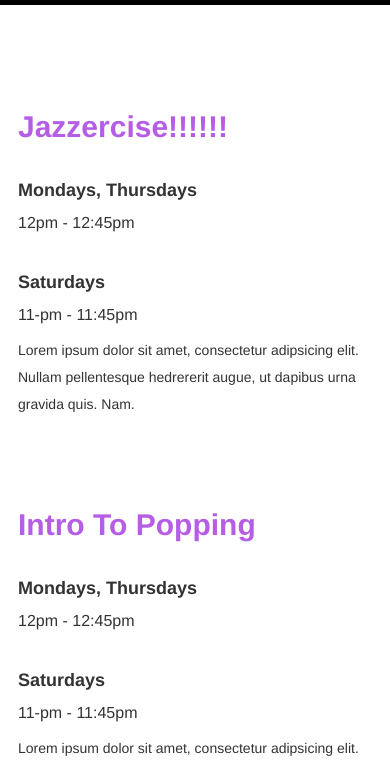
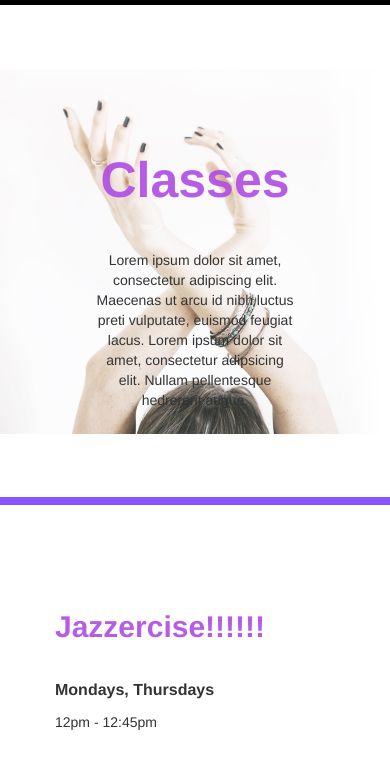
Before and after one commit to Space2020/pyt-dance, a plain HTML site: page classes.html in a window 390 px wide. Shown: the part 35-803 px from the top of the page. Drawn offline with nearby package versions, Linux system fonts and the light colour scheme.

Commit message:
mostly finished with classes page, add media queries for top section

```diff
--- a/classes.html
+++ b/classes.html
@@ -24,6 +24,15 @@
          </nav>
        </div>
      </header>
+     <section>
+       <div class="classes-box">
+             <div class="classes-content">
+               <div class="col-md-offset-6">
+               <h1> Classes </h1>
+               <p>Lorem ipsum dolor sit amet, consectetur adipiscing elit. Maecenas ut arcu id nibh luctus preti vulputate, euismod feugiat lacus. Lorem ipsum dolor sit amet, consectetur adipsicing elit. Nullam pellentesque hedrererit augue.</p>
+             </div>
+           </div>
+     </section>
        <section>
          <div class="popping-schedule">
            <div class="popping-box">
--- a/resources/style.css
+++ b/resources/style.css
@@ -477,6 +477,36 @@
 /* Classes Page*/
 
 
+.classes-box{
+  background-image: url('./pyt_dance_studio_resources/classes-photo.png');
+  background-position: left;
+  background-size: contain;
+  background-repeat: no-repeat;
+  height: 31.25rem;
+  border-bottom: 8px solid #8954ff;
+}
+
+.classes-content{
+  text-align: center;
+  padding: 8rem 6rem;
+  vertical-align: middle;
+}
+
+.classes-content h1{
+  color: rgba(174, 75, 227, 0.9);
+  font-weight: bold;
+  font-size: 3.125rem;
+  padding-bottom: 2rem;
+  padding-left: auto;
+  padding-right: auto;
+}
+
+.classes-content p{
+  padding-left: auto;
+  padding-right: auto;
+}
+
+
 .popping-schedule{
   display: flex;
   flex-wrap: wrap;
@@ -497,13 +527,6 @@
   font-weight: bold;
 }
 
-.mon-thur{
-  padding-top: 1.125rem;
-}
-
-.sat{
-  padding-top: 1.125rem;
-}
 
 .popping-schedule h5{
   font-size: 1rem;
@@ -519,3 +542,63 @@
 .popping-box{
   max-width: 25rem;
 }
+
+.mon-thur{
+  padding-top: 1.125rem;
+}
+
+.sat{
+  padding-top: 1.125rem;
+}
+
+
+@media only screen and (max-width: 933px) {
+
+  .popping-schedule{
+    justify-content: space-around;
+    }
+
+  .popping-box{
+    width: 18.75rem;
+    padding-right: 1rem;
+  }
+
+  .popping-schedule p{
+    padding-bottom: 2.25rem;
+    font-size: 1rem;
+    line-height: 1.5rem;
+  }
+
+  .popping-schedule h5{
+    font-size: 1.125rem;
+  }
+}
+
+@media only screen and (max-width: 736px) {
+
+  .popping-schedule{
+    flex-direction: column;
+    align-items: center;
+    }
+
+
+  .popping-box{
+    width: 17.5rem;
+    margin-bottom: 2.5rem;
+  }
+
+  .popping-schedule h4{
+    font-size: 1rem;
+    font-weight: bold;
+  }
+
+  .popping-schedule h5{
+    font-size: 0.875rem;
+    line-height: 1.7rem;
+    padding-bottom: 0.625rem;
+  }
+
+  .popping-schedule p{
+    font-size: 0.875rem;
+    line-height: 1.7rem;
+  }
```
